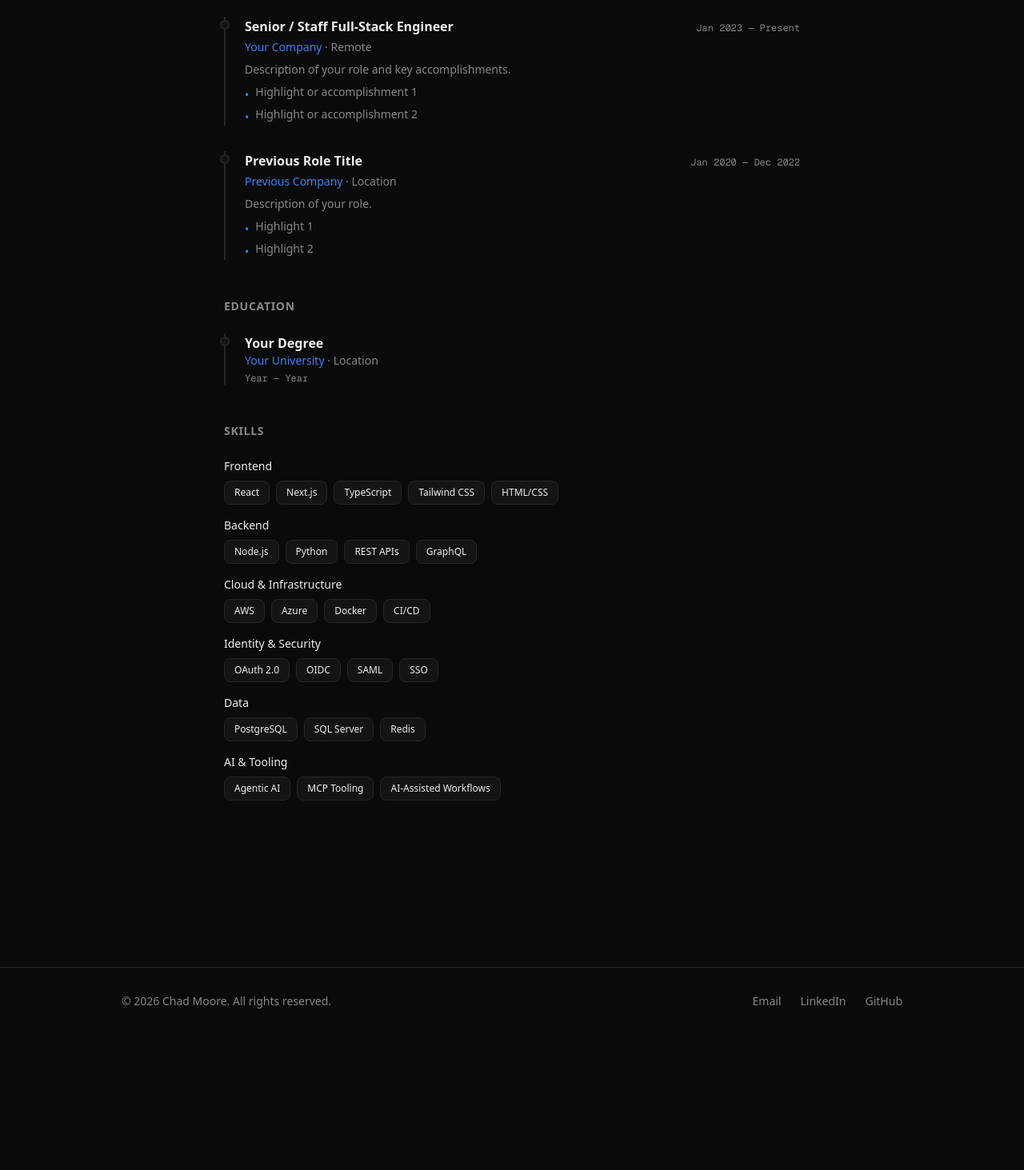
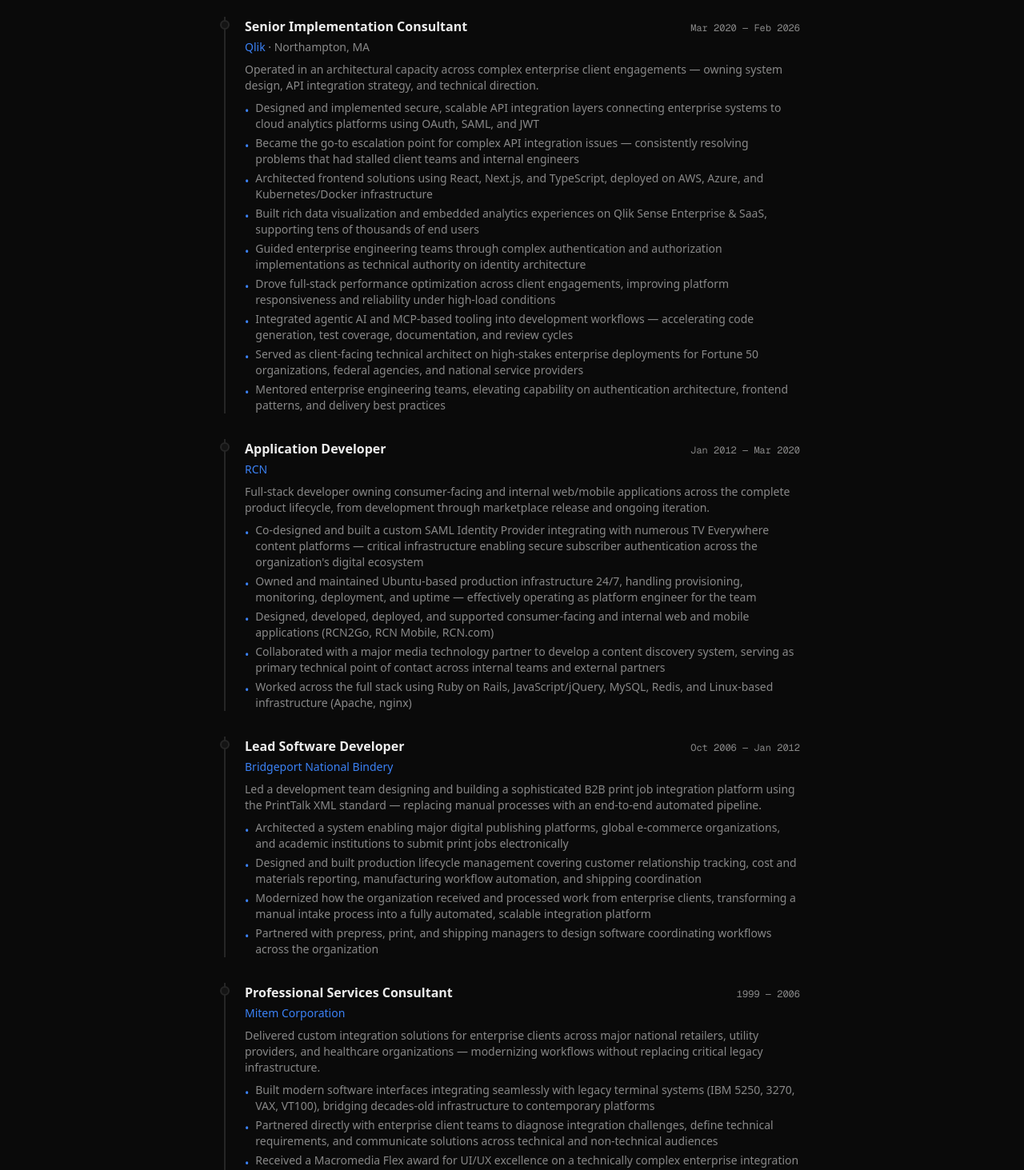
Before and after one commit to chadmoore/chadmoore.github.io, a Next.js app: page /cv in a window 1280 px wide. Shown: the part 780-2243 px from the top of the page at 80% size. Before the commit the page ends 2074 px from the top, so only its background shows below. Built offline with nearby package versions, Linux system fonts and the light colour scheme.

Commit message:
feat: populate cv.json with real LinkedIn data (TDD)
- Rewrote cv-data tests first (RED: 7 failed, 9 passed)
- Updated cv.json with 5 real positions, 60+ skills across 6 categories
- All 16 cv-data tests GREEN, 113 total tests passing
- Fixed TypeScript never[] inference for empty education array

```diff
--- a/content/cv.json
+++ b/content/cv.json
@@ -12,47 +12,88 @@
   ],
   "experience": [
     {
-      "title": "Senior / Staff Full‑Stack Engineer",
-      "company": "Your Company",
-      "location": "Remote",
-      "startDate": "2023-01",
-      "endDate": null,
-      "description": "Description of your role and key accomplishments.",
+      "title": "Senior Implementation Consultant",
+      "company": "Qlik",
+      "location": "Northampton, MA",
+      "startDate": "2020-03",
+      "endDate": "2026-02",
+      "description": "Operated in an architectural capacity across complex enterprise client engagements — owning system design, API integration strategy, and technical direction.",
       "highlights": [
-        "Highlight or accomplishment 1",
-        "Highlight or accomplishment 2"
+        "Designed and implemented secure, scalable API integration layers connecting enterprise systems to cloud analytics platforms using OAuth, SAML, and JWT",
+        "Became the go‑to escalation point for complex API integration issues — consistently resolving problems that had stalled client teams and internal engineers",
+        "Architected frontend solutions using React, Next.js, and TypeScript, deployed on AWS, Azure, and Kubernetes/Docker infrastructure",
+        "Built rich data visualization and embedded analytics experiences on Qlik Sense Enterprise & SaaS, supporting tens of thousands of end users",
+        "Guided enterprise engineering teams through complex authentication and authorization implementations as technical authority on identity architecture",
+        "Drove full‑stack performance optimization across client engagements, improving platform responsiveness and reliability under high‑load conditions",
+        "Integrated agentic AI and MCP‑based tooling into development workflows — accelerating code generation, test coverage, documentation, and review cycles",
+        "Served as client‑facing technical architect on high‑stakes enterprise deployments for Fortune 50 organizations, federal agencies, and national service providers",
+        "Mentored enterprise engineering teams, elevating capability on authentication architecture, frontend patterns, and delivery best practices"
       ]
     },
     {
-      "title": "Previous Role Title",
-      "company": "Previous Company",
-      "location": "Location",
-      "startDate": "2020-01",
-      "endDate": "2022-12",
-      "description": "Description of your role.",
+      "title": "Application Developer",
+      "company": "RCN",
+      "location": "",
+      "startDate": "2012-01",
+      "endDate": "2020-03",
+      "description": "Full‑stack developer owning consumer‑facing and internal web/mobile applications across the complete product lifecycle, from development through marketplace release and ongoing iteration.",
       "highlights": [
-        "Highlight 1",
-        "Highlight 2"
+        "Co‑designed and built a custom SAML Identity Provider integrating with numerous TV Everywhere content platforms — critical infrastructure enabling secure subscriber authentication across the organization's digital ecosystem",
+        "Owned and maintained Ubuntu‑based production infrastructure 24/7, handling provisioning, monitoring, deployment, and uptime — effectively operating as platform engineer for the team",
+        "Designed, developed, deployed, and supported consumer‑facing and internal web and mobile applications (RCN2Go, RCN Mobile, RCN.com)",
+        "Collaborated with a major media technology partner to develop a content discovery system, serving as primary technical point of contact across internal teams and external partners",
+        "Worked across the full stack using Ruby on Rails, JavaScript/jQuery, MySQL, Redis, and Linux‑based infrastructure (Apache, nginx)"
+      ]
+    },
+    {
+      "title": "Lead Software Developer",
+      "company": "Bridgeport National Bindery",
+      "location": "",
+      "startDate": "2006-10",
+      "endDate": "2012-01",
+      "description": "Led a development team designing and building a sophisticated B2B print job integration platform using the PrintTalk XML standard — replacing manual processes with an end‑to‑end automated pipeline.",
+      "highlights": [
+        "Architected a system enabling major digital publishing platforms, global e‑commerce organizations, and academic institutions to submit print jobs electronically",
+        "Designed and built production lifecycle management covering customer relationship tracking, cost and materials reporting, manufacturing workflow automation, and shipping coordination",
+        "Modernized how the organization received and processed work from enterprise clients, transforming a manual intake process into a fully automated, scalable integration platform",
+        "Partnered with prepress, print, and shipping managers to design software coordinating workflows across the organization"
+      ]
+    },
+    {
+      "title": "Professional Services Consultant",
+      "company": "Mitem Corporation",
+      "location": "",
+      "startDate": "1999",
+      "endDate": "2006",
+      "description": "Delivered custom integration solutions for enterprise clients across major national retailers, utility providers, and healthcare organizations — modernizing workflows without replacing critical legacy infrastructure.",
+      "highlights": [
+        "Built modern software interfaces integrating seamlessly with legacy terminal systems (IBM 5250, 3270, VAX, VT100), bridging decades‑old infrastructure to contemporary platforms",
+        "Partnered directly with enterprise client teams to diagnose integration challenges, define technical requirements, and communicate solutions across technical and non‑technical audiences",
+        "Received a Macromedia Flex award for UI/UX excellence on a technically complex enterprise integration project",
+        "Delivered solutions for clients including LL Bean, Cinergy, Alliant Energy, Baltimore Gas & Electric, and Western Resources"
+      ]
+    },
+    {
+      "title": "Junior Consultant",
+      "company": "Winthrop Technologies",
+      "location": "",
+      "startDate": "1996",
+      "endDate": "1998",
+      "description": "Early career contributing code to enterprise logistics tracking products and delivering desktop and automation solutions for Fortune 50 organizations.",
+      "highlights": [
+        "Built a DTMF phone interface enabling clients to retrieve logistics data via telephone — predating modern IVR systems",
+        "Delivered desktop and automation solutions for Fortune 50 pharmaceutical and industrial organizations, including work supporting C‑suite executive operations"
       ]
     }
   ],
-  "education": [
-    {
-      "degree": "Your Degree",
-      "institution": "Your University",
-      "location": "Location",
-      "startDate": "Year",
-      "endDate": "Year",
-      "description": ""
-    }
-  ],
+  "education": [],
   "skills": {
-    "Frontend": ["React", "Next.js", "TypeScript", "Tailwind CSS", "HTML/CSS"],
-    "Backend": ["Node.js", "Python", "REST APIs", "GraphQL"],
-    "Cloud & Infrastructure": ["AWS", "Azure", "Docker", "CI/CD"],
-    "Identity & Security": ["OAuth 2.0", "OIDC", "SAML", "SSO"],
-    "Data": ["PostgreSQL", "SQL Server", "Redis"],
-    "AI & Tooling": ["Agentic AI", "MCP Tooling", "AI‑Assisted Workflows"]
+    "Frontend": ["React", "Next.js", "TypeScript", "JavaScript", "AngularJS", "HTML5", "CSS", "Tailwind CSS", "User Interface Design"],
+    "Backend": ["Node.js", "Ruby", "Ruby on Rails", "C#", ".NET", "Java", "Python", "PHP", "REST APIs", "SQL"],
+    "Cloud & Infrastructure": ["AWS", "Azure", "Docker", "Kubernetes", "Linux", "Unix", "Apache", "nginx", "IIS", "CI/CD", "DevOps", "Git"],
+    "Identity & Security": ["OAuth 2.0", "OIDC", "SAML", "SSO", "JWT", "Authorization"],
+    "Data": ["PostgreSQL", "SQL Server", "MySQL", "Redis", "Data Visualization"],
+    "AI & Tooling": ["Agentic AI", "MCP Tooling", "AI‑Assisted Workflows", "Agile Methodologies"]
   },
   "certifications": [],
   "links": {
--- a/src/app/cv/page.tsx
+++ b/src/app/cv/page.tsx
@@ -23,6 +23,17 @@
 import type { Metadata } from "next";
 import cvData from "@/../content/cv.json";
 import { formatDateRange } from "@/lib/dates";
+
+/** Education entries may be empty but TypeScript needs the shape. */
+interface Education {
+  degree: string;
+  institution: string;
+  location: string;
+  startDate: string;
+  endDate: string;
+  description: string;
+}
+const education = cvData.education as Education[];
 
 export const metadata: Metadata = {
   title: "CV | Chad Moore",
@@ -136,13 +147,13 @@
       )}
 
       {/* Education */}
-      {cvData.education.length > 0 && (
+      {education.length > 0 && (
         <section className="mb-12">
           <h2 className="text-sm font-semibold uppercase tracking-wider text-muted mb-6">
             Education
           </h2>
           <div className="space-y-6">
-            {cvData.education.map((edu, i) => (
+            {education.map((edu, i) => (
               <div
                 key={i}
                 className="relative pl-6 border-l-2 border-border"
```
Also changed, not shown: 2 other files (tests, documents, lock files or other folders).
